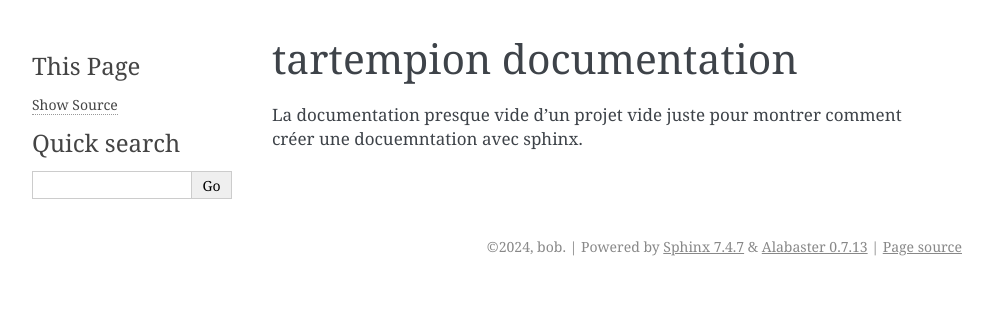
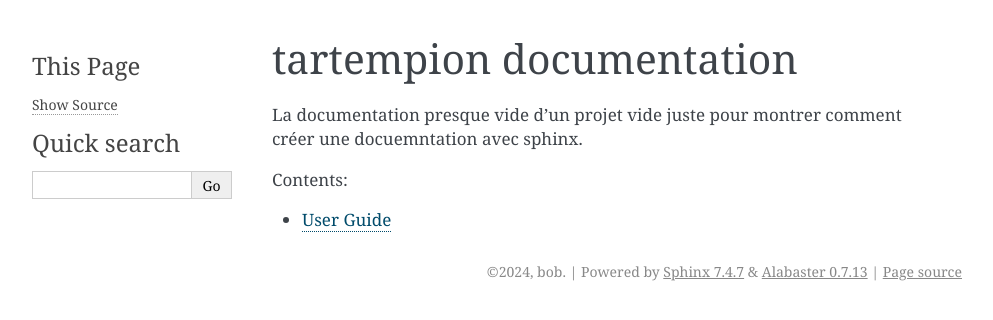
Before and after one commit to zazbone/tartempion, a Sphinx documentation site: the page built from doc/source/index.rst, in a window 1280 px wide. Shown: the top 320 px of the page, without its empty margins (148-1141 px from the left). Built offline with Sphinx 7.4.7, drawn with Linux system fonts in a browser that asks for light colours.

Commit message:
user guide

```diff
--- a/doc/source/index.rst
+++ b/doc/source/index.rst
@@ -5,5 +5,7 @@ La documentation presque vide d'un projet vide juste pour montrer comment créer
 
 
 .. toctree::
-   :maxdepth: 2
-   :caption: Contents:
+	:maxdepth: 2
+	:caption: Contents:
+
+	user_guide
--- /dev/null
+++ b/doc/source/user_guide.rst
@@ -0,0 +1,4 @@
+User Guide
+==========
+
+Faire des tartes, c'est avant tout de la pratique, après avoir brûlé deux ou trois fours, vous saurez comment faire ;)
```
